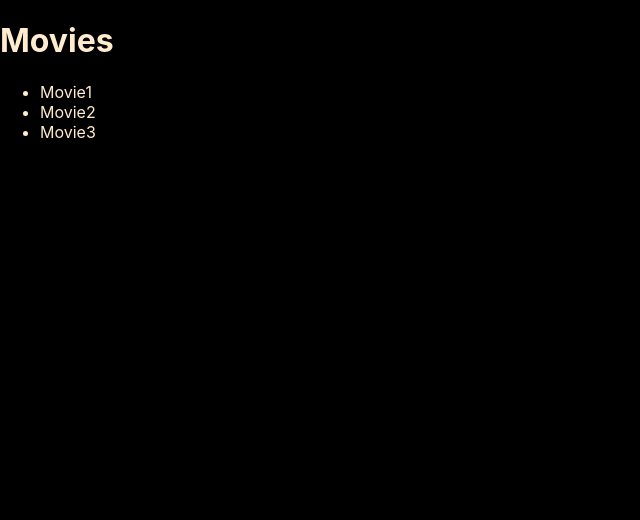
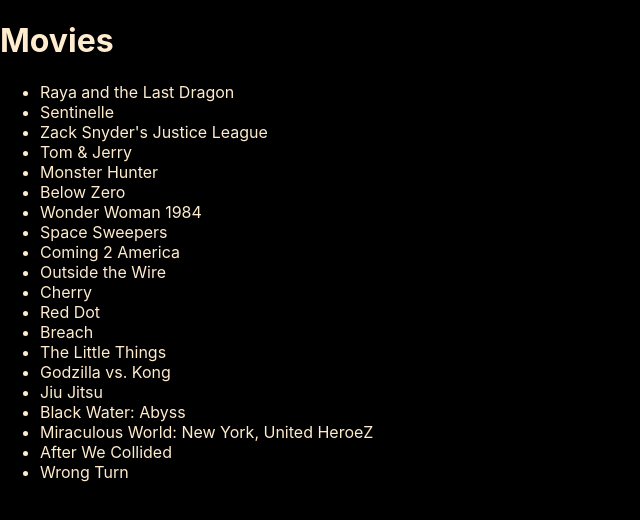
Before and after one commit to MrLyon09/movie, a React (Create React App) app: page / in a window 1280 px wide. Shown: the top 520 px of the page, without its empty margins (0-640 px from the left). Built offline with nearby package versions, Linux system fonts and the light colour scheme.

Commit message:
create movieCard

```diff
--- a/src/MoviesGrid.jsx
+++ b/src/MoviesGrid.jsx
@@ -1,11 +1,15 @@
 import React from "react";
+import movies from "./movies.json";
 
 export function MoviesGrid() {
+  //    console.log(movies);// see all content in console
   return (
     <ul>
-      <li>Movie1</li>
-      <li>Movie2</li>
-      <li>Movie3</li>
+      {movies.map(
+        (movie) => (
+          <li key={movie.id}>{movie.title}</li>
+        )
+      )}
     </ul>
   );
 }
```
